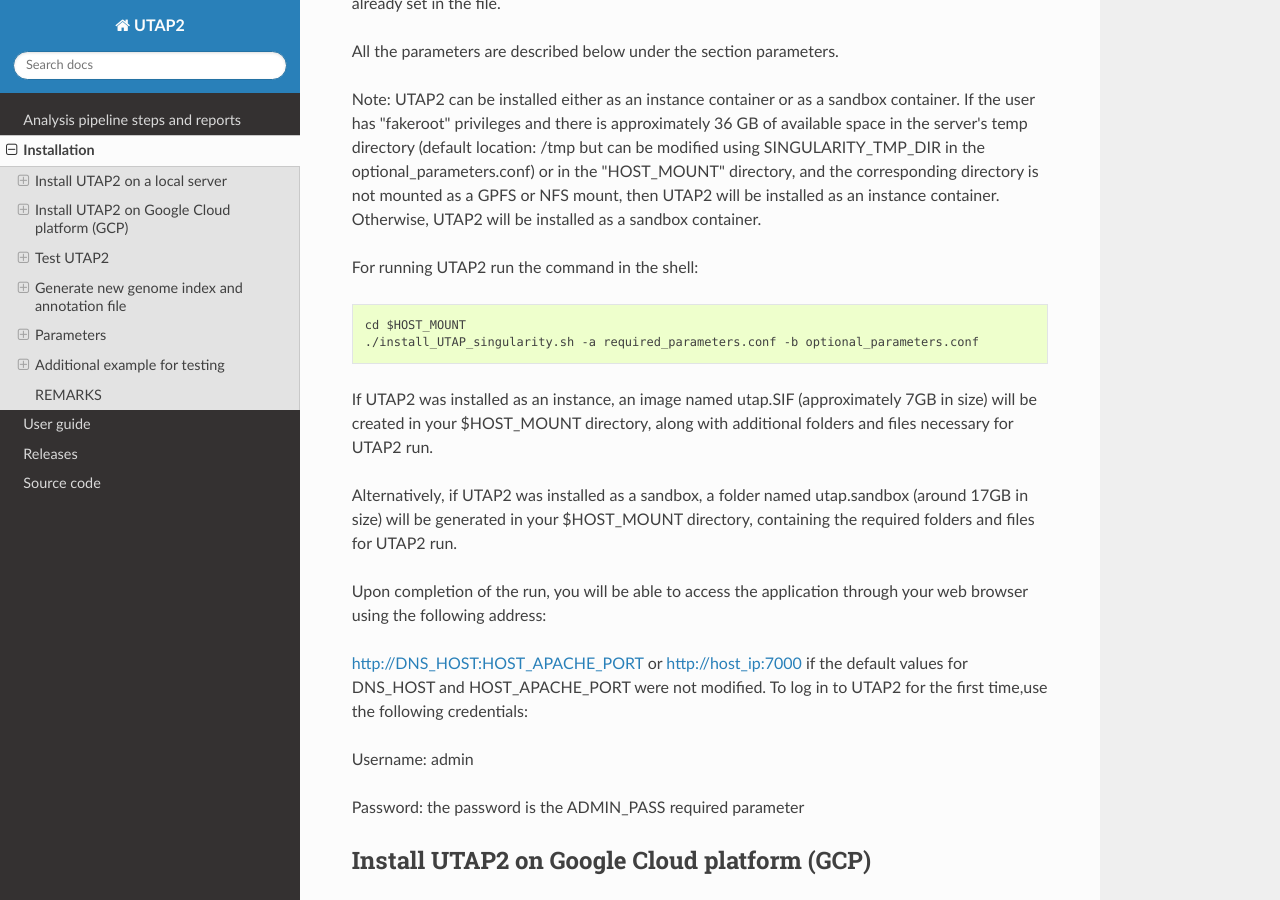
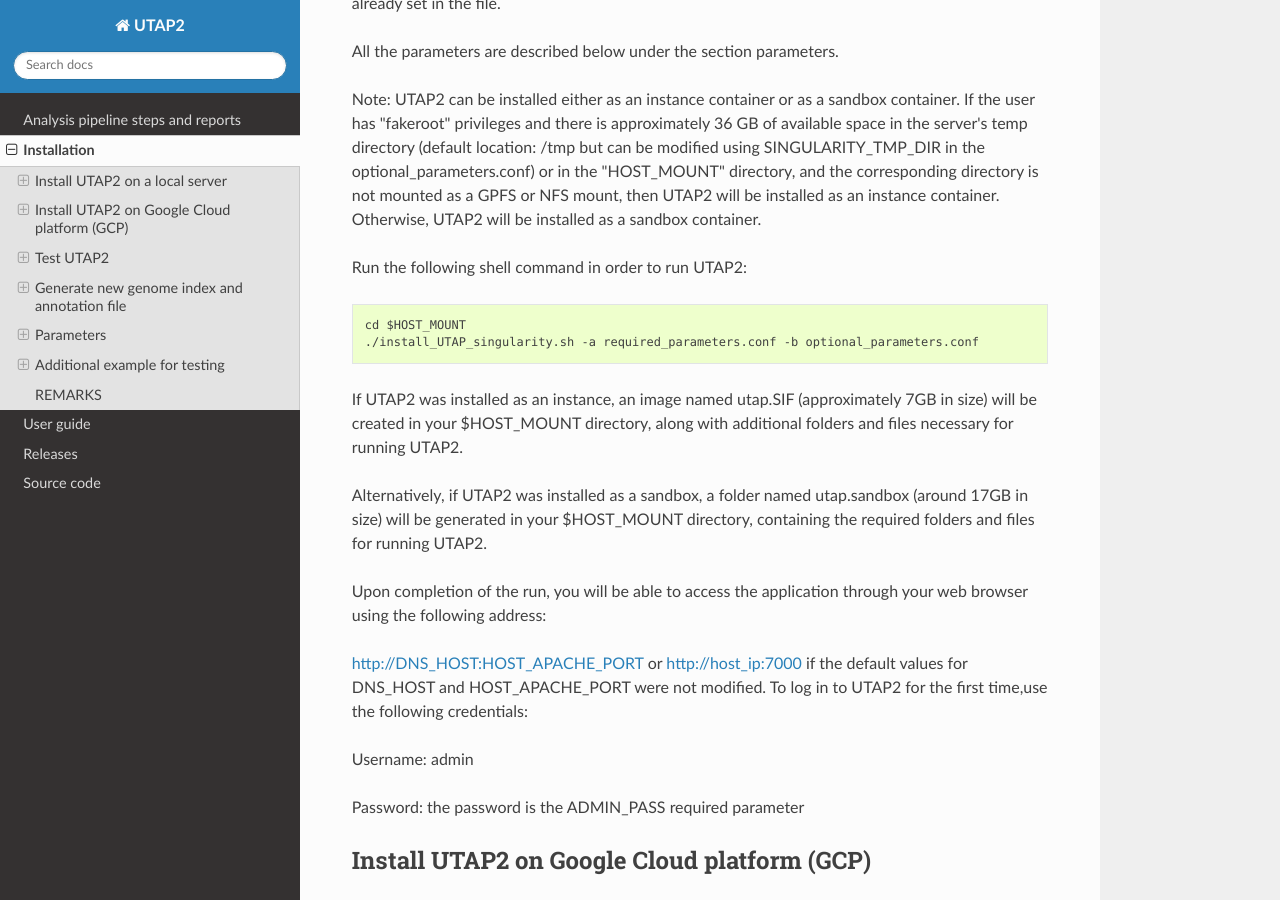
Before and after one commit to utap2/utap2, a Sphinx documentation site: the page built from docs/rst/installation.rst, in a window 1280 px wide and 900 px high, scrolled down 2444 px. Built offline with Sphinx 7.4.7 and the Read the Docs theme 3.1.0, drawn with Linux system fonts in a browser that asks for light colours; pages that are not in the unit, such as notebooks, are missing from menus; some of the changed text lies outside the part shown.

Commit message:
Update installation.rst

```diff
--- a/docs/rst/installation.rst
+++ b/docs/rst/installation.rst
@@ -121,7 +121,7 @@
 Note: UTAP2 can be installed either as an instance container or as a sandbox container.
 If the user has "fakeroot" privileges and there is approximately 36 GB of available space in the server's temp directory (default location: /tmp but can be modified using SINGULARITY_TMP_DIR in the optional_parameters.conf) or in the "HOST_MOUNT" directory, and the corresponding directory is not mounted as a GPFS or NFS mount, then UTAP2 will be installed as an instance container. Otherwise, UTAP2 will be installed as a sandbox container.
 
-For running UTAP2 run the command in the shell:
+Run the following shell command in order to run UTAP2:
 
 ::
 
@@ -129,9 +129,9 @@
     ./install_UTAP_singularity.sh -a required_parameters.conf -b optional_parameters.conf
 
 
-If UTAP2 was installed as an instance, an image named utap.SIF (approximately 7GB in size) will be created in your $HOST_MOUNT directory, along with additional folders and files necessary for UTAP2 run.
+If UTAP2 was installed as an instance, an image named utap.SIF (approximately 7GB in size) will be created in your $HOST_MOUNT directory, along with additional folders and files necessary for running UTAP2.
 
-Alternatively, if UTAP2 was installed as a sandbox, a folder named utap.sandbox (around 17GB in size) will be generated in your $HOST_MOUNT directory, containing the required folders and files for UTAP2 run.
+Alternatively, if UTAP2 was installed as a sandbox, a folder named utap.sandbox (around 17GB in size) will be generated in your $HOST_MOUNT directory, containing the required folders and files for running UTAP2.
 
 Upon completion of the run, you will be able to access the application through your web browser using the following address:
 
@@ -249,7 +249,7 @@
 
 
 
-Click on copy to copy the indicated password.
+Click on copy in order to copy the indicated password.
 
 .. image:: ../figures/copy_code.PNG
 
```
Also changed, not shown: other parts of docs/rst/installation.rst (+2 -2 lines).
